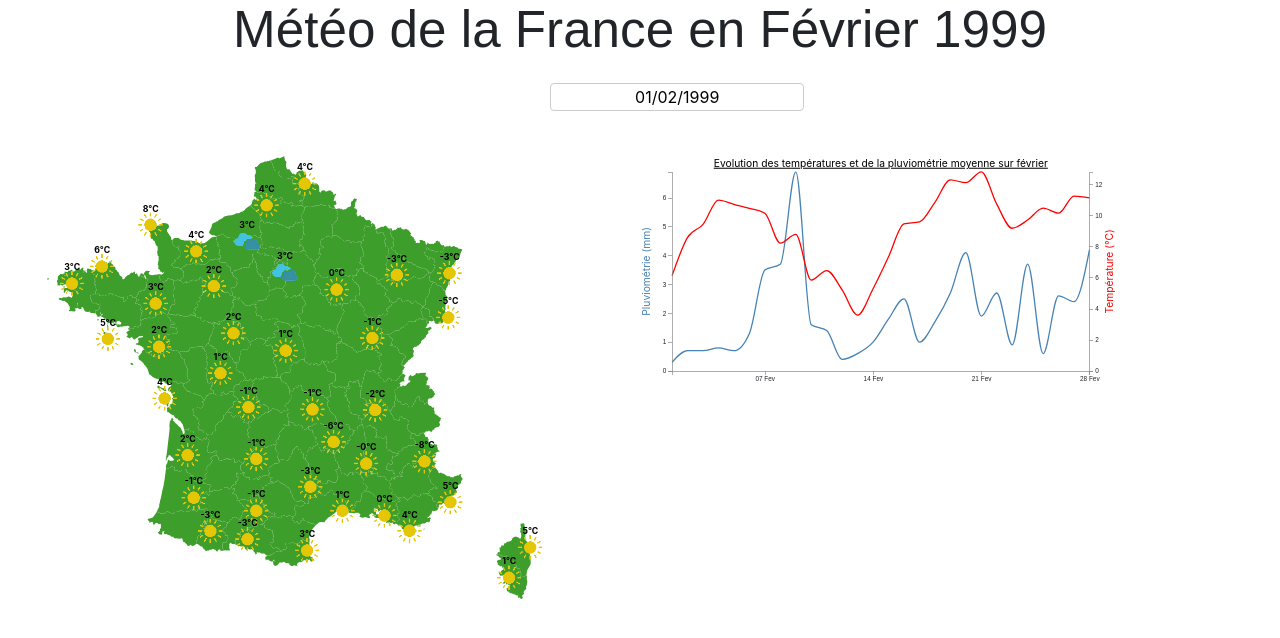
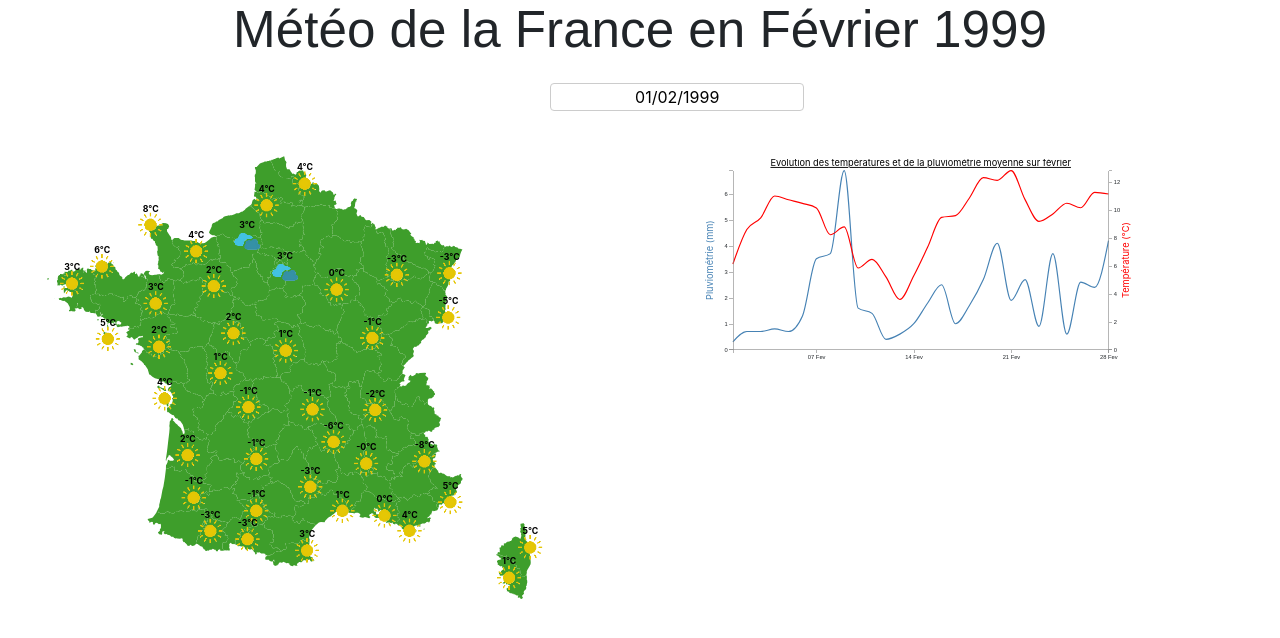
Before and after one commit to NourryThomas/TP3---DataViz, a PHP site: page /TP3---DataViz/html/index.html in a window 1280 px wide. Shown: the top 638 px of the page. Run offline with PHP 8.4, Linux system fonts and the light colour scheme; some libraries are stand-ins or nearby versions.

Commit message:
commit css v3

```diff
--- a/css/style.css
+++ b/css/style.css
@@ -88,10 +88,14 @@ div.tooltip {
     float:left;
     width:50%;
   }
-}
-
-@media (min-width: 992px) {
+  #container_graphique{
+    padding-left:5%;
+  }
   #line_chart, #day_line_chart{
     width:75%;
   }
 }
+
+@media (min-width: 992px) {
+
+}
```
